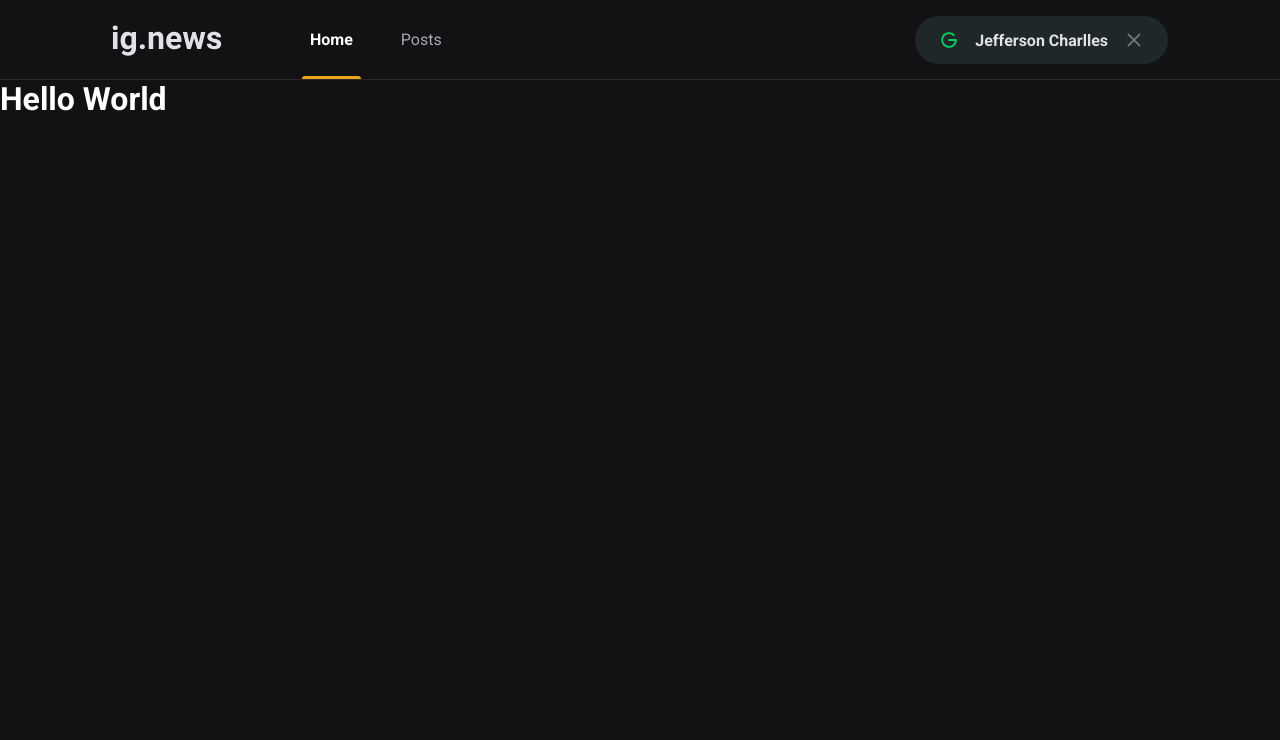
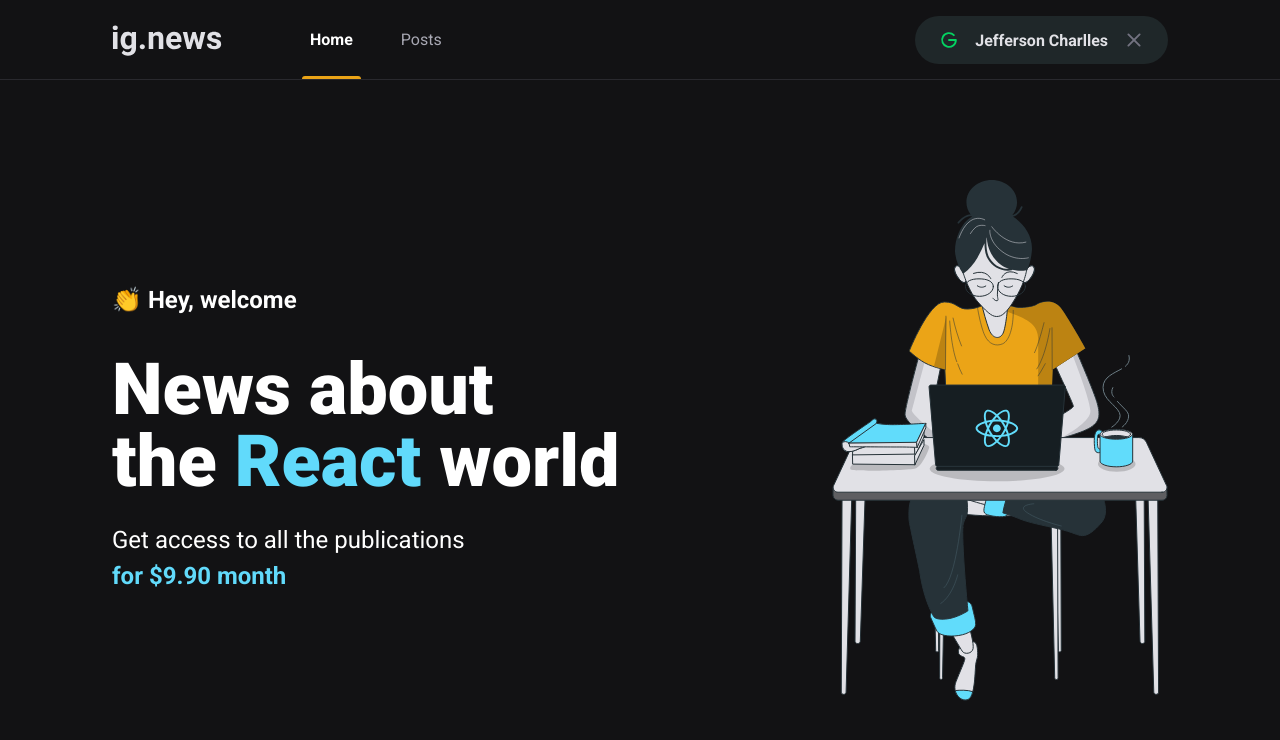
Before and after one commit to Jeffersoncharlles/news, a Next.js app in the folder web/: page / in a window 1280 px wide. Shown: the top 740 px of the page. Built offline with nearby package versions, Linux system fonts and the light colour scheme.

Commit message:
chore:create layout home

```diff
--- /dev/null
+++ b/web/src/pages/index.module.scss
@@ -0,0 +1,42 @@
+.container {
+    max-width: 70rem;
+    margin: 0 auto;
+    padding: 0 2rem;
+    height: calc(100vh - 5rem); //altura total da tela
+
+
+    display: flex;
+    align-items: center;
+    justify-content: space-between;
+}
+
+.container_content {
+    max-width: 37.5rem;
+
+    >span {
+        font-size: 1.5rem;
+        font-weight: bold;
+    }
+
+    h1 {
+        font-size: 4.5rem;
+        line-height: 4.5rem;
+        font-weight: 900;
+        margin-top: 2.5rem;
+
+        span {
+            color: var(--cyan-500);
+        }
+    }
+
+    p {
+        font-size: 1.5rem;
+        line-height: 2.25rem;
+        margin-top: 1.5rem;
+
+        span {
+            color: var(--cyan-500);
+            font-weight: bold;
+        }
+    }
+}
--- a/web/src/pages/index.tsx
+++ b/web/src/pages/index.tsx
@@ -1,5 +1,6 @@
 import type { NextPage } from 'next'
 import Head from 'next/head'
+import styles from './index.module.scss'
 
 
 const Home: NextPage = () => {
@@ -8,9 +9,17 @@
             <Head>
                 <title>Inicio | News</title>
             </Head>
-            <div>
-                <h1>Hello World</h1>
-            </div>
+            <main className={styles.container}>
+                <section className={styles.container_content}>
+                    <span>👏 Hey, welcome</span>
+                    <h1>News about <br />the <span>React</span> world</h1>
+                    <p>Get access to all the publications <br />
+                        <span>for $9.90 month</span>
+                    </p>
+                </section>
+
+                <img src="/images/avatar.svg" alt="Girl coding" />
+            </main>
         </>
     )
 }
```
Also changed, not shown: web/src/components/SubscribeButton/index.tsx (added, +10 -0 lines), web/src/components/SubscribeButton/styles.module.scss (added).
